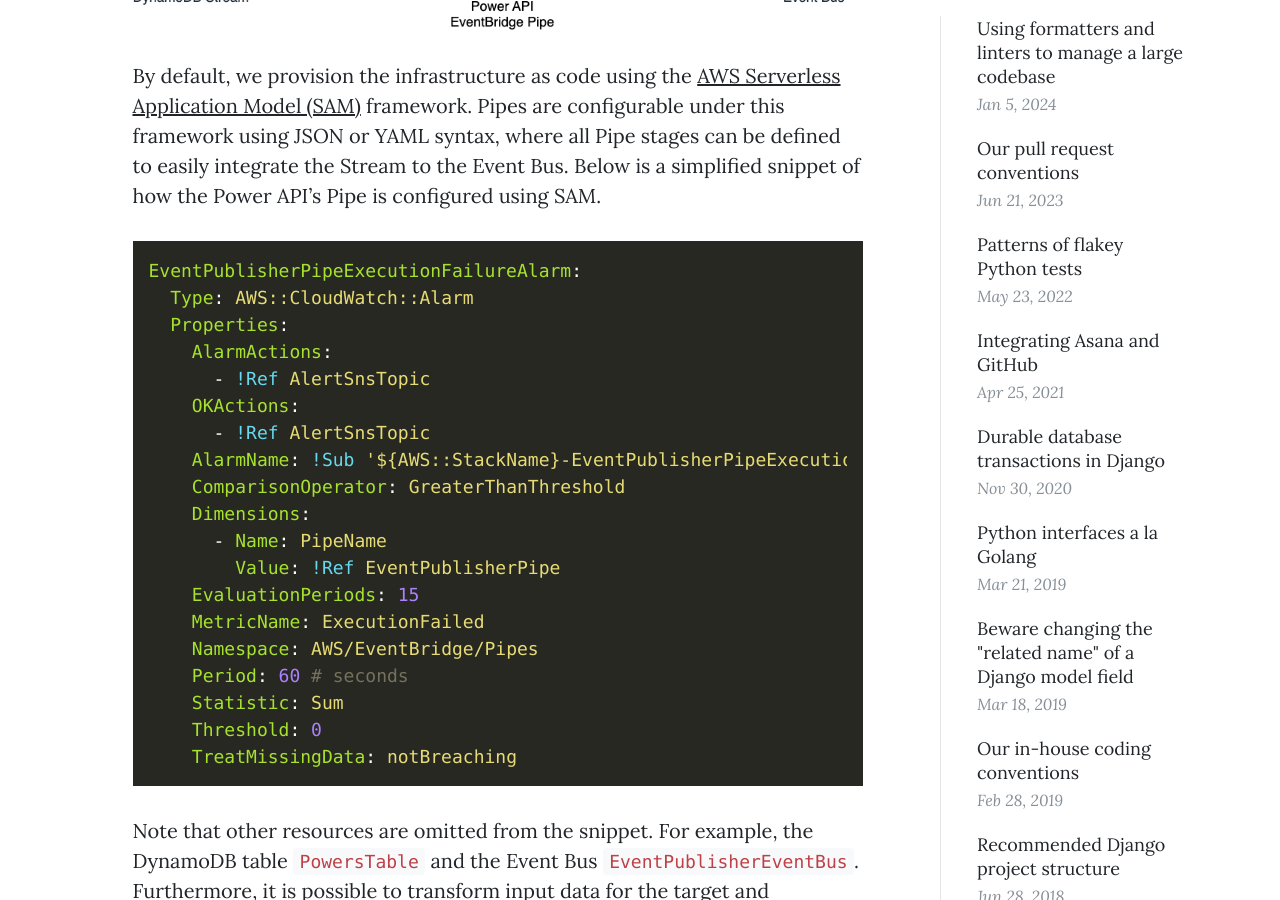
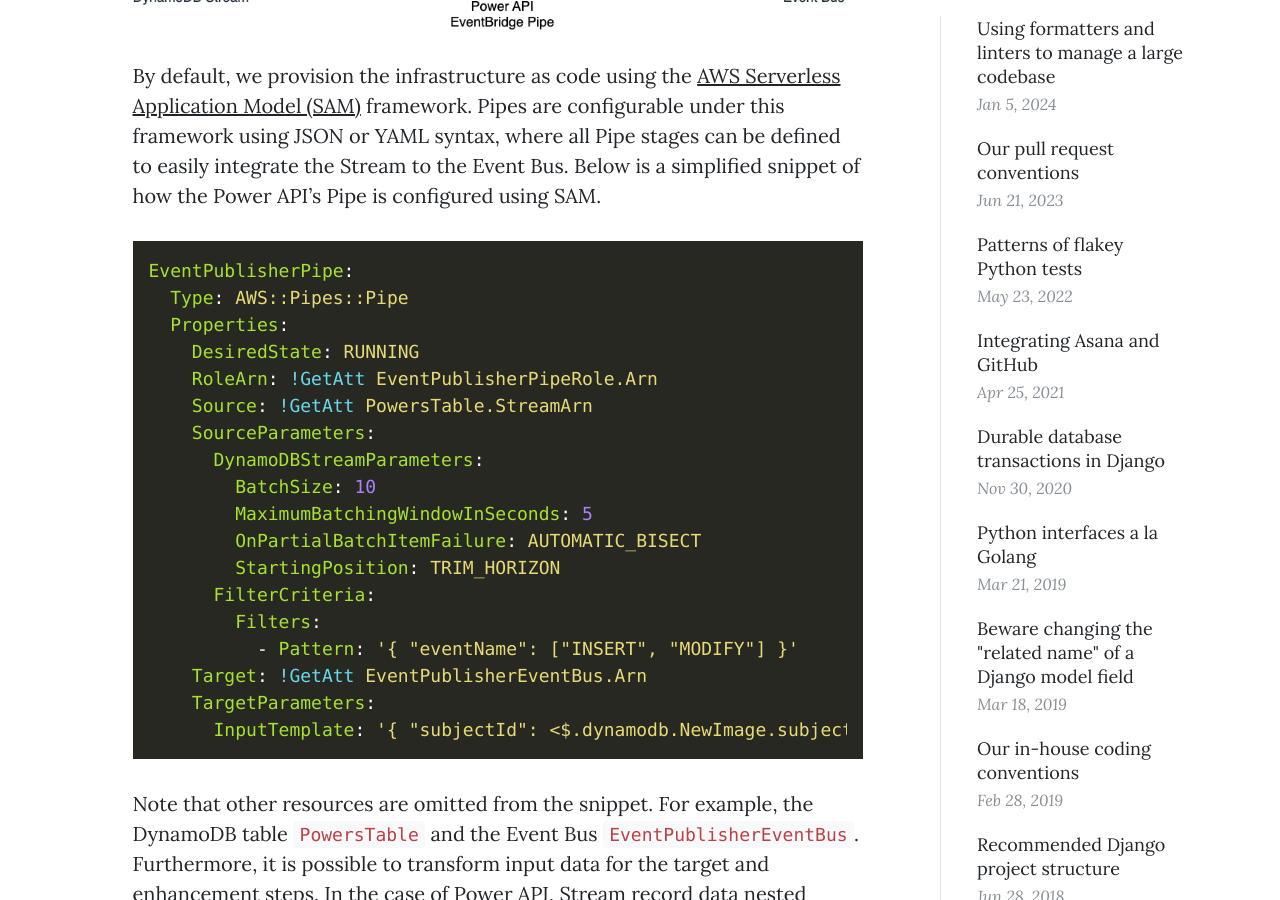
Before and after one commit to octoenergy/octoenergy.github.io, a Jekyll site: the page built from _posts/2024-02-19-using-eventbridge-pipes.md, in a window 1280 px wide and 900 px high, scrolled down 3052 px. Built offline with Jekyll 4.4.1, drawn with Linux system fonts in a browser that asks for light colours.

Commit message:
Add correct Pipe YAML snippet

````diff
--- a/_posts/2024-02-19-using-eventbridge-pipes.md
+++ b/_posts/2024-02-19-using-eventbridge-pipes.md
@@ -44,25 +44,24 @@ For Power API, the source integration is the DynamoDB Stream, and the target is
 By default, we provision the infrastructure as code using the [AWS Serverless Application Model (SAM)](https://aws.amazon.com/serverless/sam/) framework. Pipes are configurable under this framework using JSON or YAML syntax, where all Pipe stages can be defined to easily integrate the Stream to the Event Bus. Below is a simplified snippet of how the Power API’s Pipe is configured using SAM.
 
 ```yaml
-EventPublisherPipeExecutionFailureAlarm:
-  Type: AWS::CloudWatch::Alarm
+EventPublisherPipe:
+  Type: AWS::Pipes::Pipe
   Properties:
-    AlarmActions:
-      - !Ref AlertSnsTopic
-    OKActions:
-      - !Ref AlertSnsTopic
-    AlarmName: !Sub '${AWS::StackName}-EventPublisherPipeExecutionFailure'
-    ComparisonOperator: GreaterThanThreshold
-    Dimensions:
-      - Name: PipeName
-        Value: !Ref EventPublisherPipe
-    EvaluationPeriods: 15
-    MetricName: ExecutionFailed
-    Namespace: AWS/EventBridge/Pipes
-    Period: 60 # seconds
-    Statistic: Sum
-    Threshold: 0
-    TreatMissingData: notBreaching
+    DesiredState: RUNNING
+    RoleArn: !GetAtt EventPublisherPipeRole.Arn
+    Source: !GetAtt PowersTable.StreamArn
+    SourceParameters:
+      DynamoDBStreamParameters:
+        BatchSize: 10
+        MaximumBatchingWindowInSeconds: 5
+        OnPartialBatchItemFailure: AUTOMATIC_BISECT
+        StartingPosition: TRIM_HORIZON
+      FilterCriteria:
+        Filters:
+          - Pattern: '{ "eventName": ["INSERT", "MODIFY"] }'
+    Target: !GetAtt EventPublisherEventBus.Arn
+    TargetParameters:
+      InputTemplate: '{ "subjectId": <$.dynamodb.NewImage.subjectId.S> }'
 ```
 
 Note that other resources are omitted from the snippet. For example, the DynamoDB table `PowersTable` and the Event Bus `EventPublisherEventBus`. Furthermore, it is possible to transform input data for the target and enhancement steps. In the case of Power API, Stream record data nested within `dynamodb` → `NewImage` is extracted to simplify what the Event Bus receives.
````
